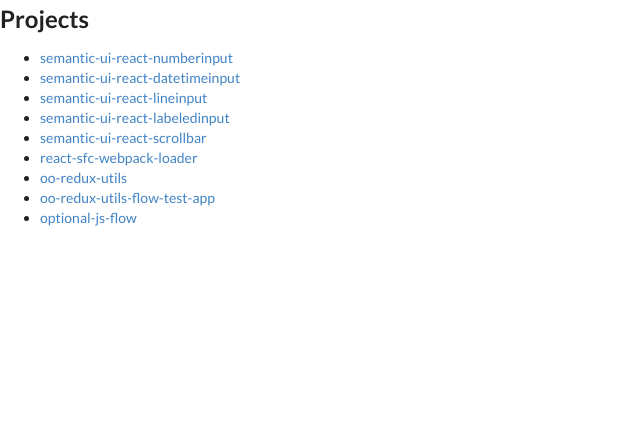
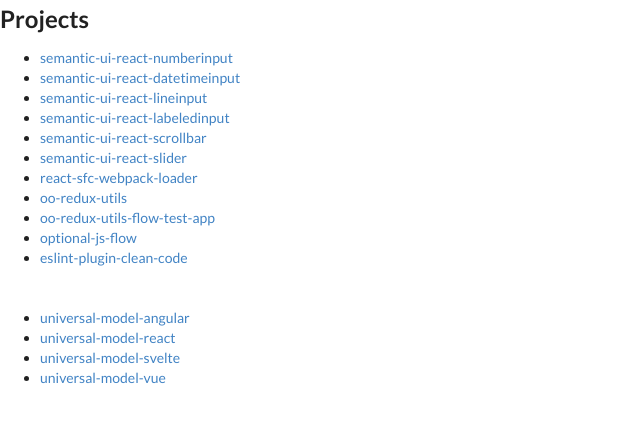
Before and after one commit to pksilen/pksilen.github.io, a plain HTML site: page index.html in a window 1280 px wide. Shown: the part 57-478 px from the top of the page, without its empty margins (0-640 px from the left). Drawn offline with nearby package versions, Linux system fonts and the light colour scheme.

Commit message:
Update index.html

```diff
--- a/index.html
+++ b/index.html
@@ -18,10 +18,18 @@
     <li><a href="https://github.com/pksilen/semantic-ui-react-lineinput">semantic-ui-react-lineinput</a></li>
     <li><a href="https://github.com/pksilen/semantic-ui-react-labeledinput">semantic-ui-react-labeledinput</a></li>
     <li><a href="https://github.com/pksilen/semantic-ui-react-scrollbar">semantic-ui-react-scrollbar</a></li>
+     <li><a href="https://github.com/pksilen/semantic-ui-react-slider">semantic-ui-react-slider</a></li>
     <li><a href="https://github.com/pksilen/react-sfc-webpack-loader">react-sfc-webpack-loader</a></li>
     <li><a href="https://github.com/pksilen/oo-redux-utils">oo-redux-utils</a></li>
     <li><a href="https://github.com/pksilen/oo-redux-utils-flow-test-app">oo-redux-utils-flow-test-app</a></li>
-    <li><a href="https://github.com/pksilen/optionaljs">optional-js-flow</a></li>
+    <li><a href="https://github.com/pksilen/optional-js-flow">optional-js-flow</a></li>
+    <li><a href="https://github.com/pksilen/eslint-plugin-clean-code">eslint-plugin-clean-code</a></li>
+    <br />
+    <br />
+    <li><a href="https://github.com/universal-model-angular">universal-model-angular</a></li>
+    <li><a href="https://github.com/universal-model-react">universal-model-react</a></li>
+    <li><a href="https://github.com/universal-model-svelte">universal-model-svelte</a></li>
+     <li><a href="https://github.com/universal-model-vue">universal-model-vue</a></li>
 </ul>
 </body>
 </html>
```
